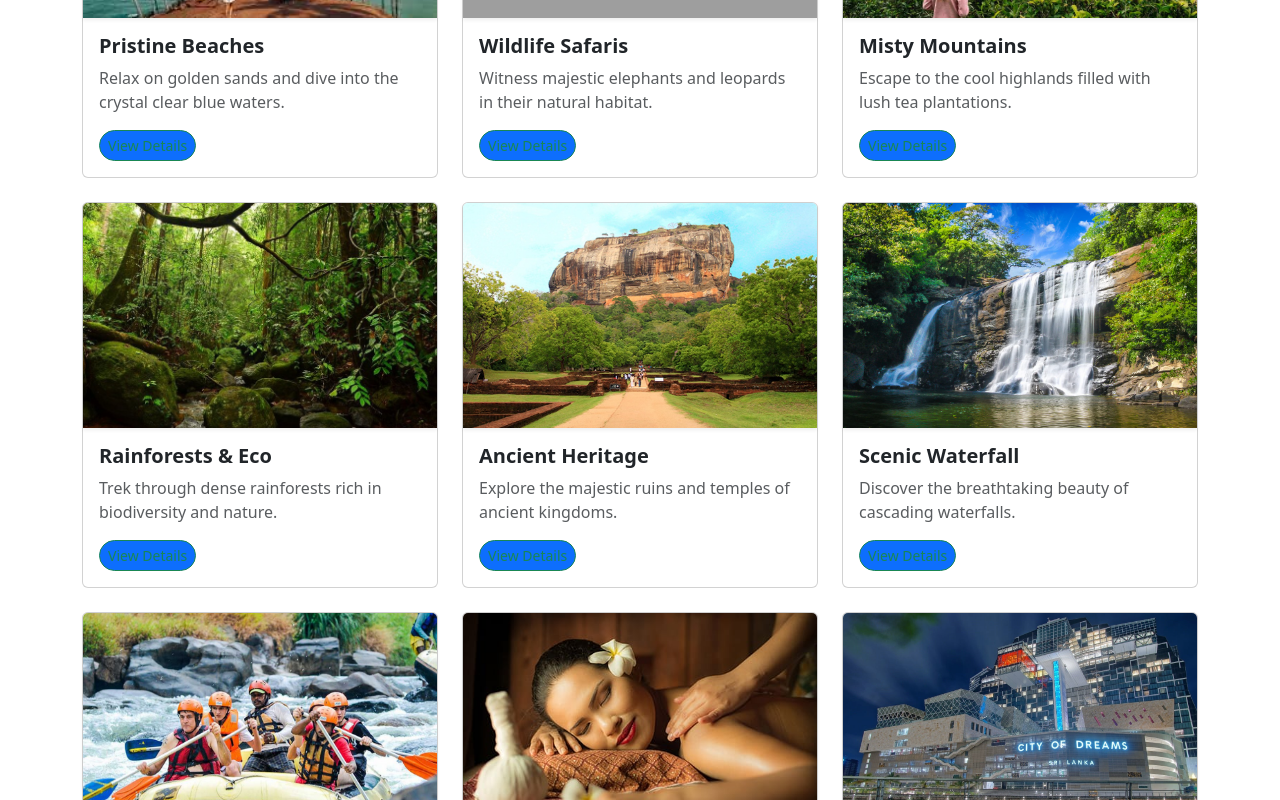
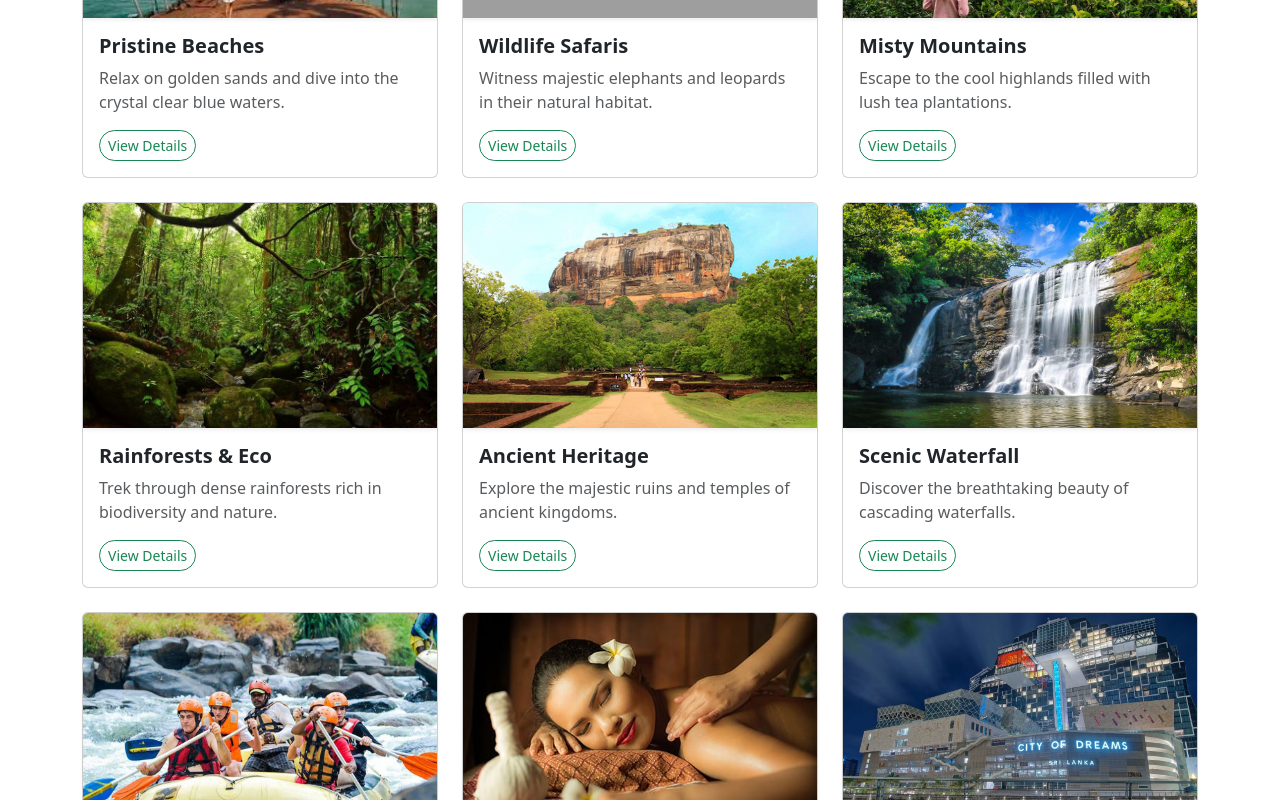
Before and after one commit to MaleeshaShashini/srilanka-tourism-web, a React app in the folder frontend/: page / in a window 1280 px wide. Shown: the part 1200-2000 px from the top of the page. Built offline with nearby package versions, Linux system fonts and the light colour scheme; grey boxes are pictures that could not be loaded; the HTML template or start-up script is replaced by a standard one.

Commit message:
Implement smooth scrolling navigation for Destinations section

```diff
--- a/frontend/src/component/DestinationCard.jsx
+++ b/frontend/src/component/DestinationCard.jsx
@@ -15,7 +15,7 @@ function DestinationCard({ image, title, description }){
           <div className="card-body">
             <h5 className="card-title fw-bold">{title}</h5>
             <p className="card-text text-muted"> {description}</p>
-            <a href="#" className="btn btn-primary btn-outline-success rounded-pill btn-sm">View Details</a>
+            <a href="#" className="btn btn-outline-success rounded-pill btn-sm">View Details</a>
           </div>
         </div>
 
--- a/frontend/src/component/Navbar.jsx
+++ b/frontend/src/component/Navbar.jsx
@@ -13,7 +13,7 @@ function Navbar() {
               <a className="nav-link active fw-bold" aria-current="page" href="#">Home</a>
             </li>
             <li className="nav-item">
-              <a className="nav-link fw-bold" href="#">Destinations</a>
+              <a className="nav-link fw-bold" href="#destinations">Destinations</a>
             </li>
             <li className="nav-item">
                           <a className="nav-link fw-bold" href="#">About</a>
--- a/frontend/src/index.css
+++ b/frontend/src/index.css
@@ -1,3 +1,7 @@
+html {
+  scroll-behavior: smooth;
+}
+
 /*navbar*/
 .custom-navbar {
     background-color: transparent !important;
```
